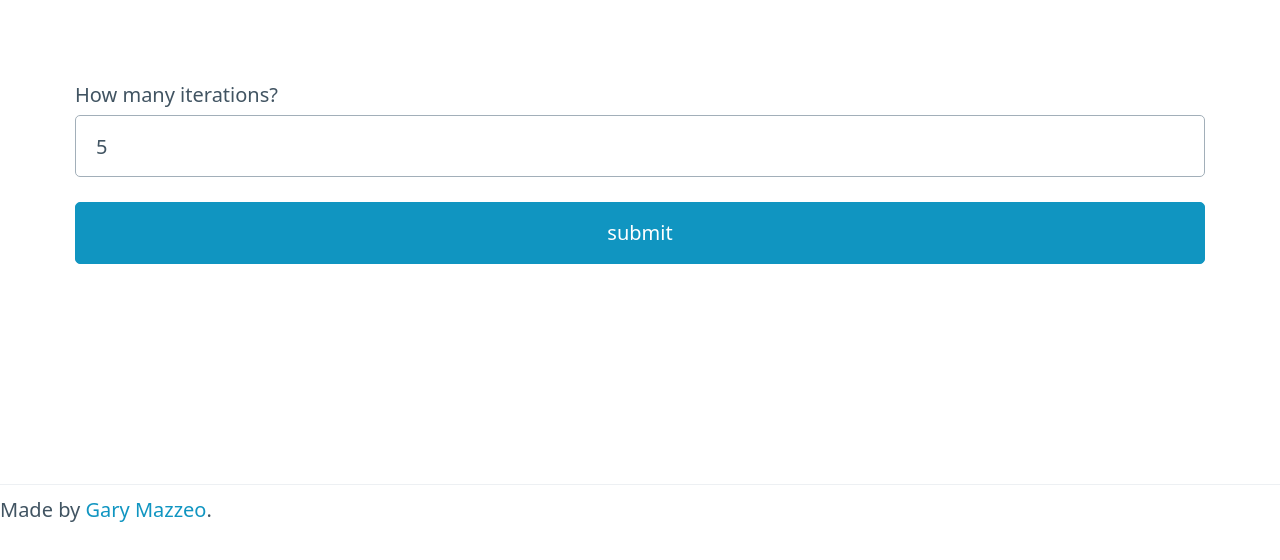
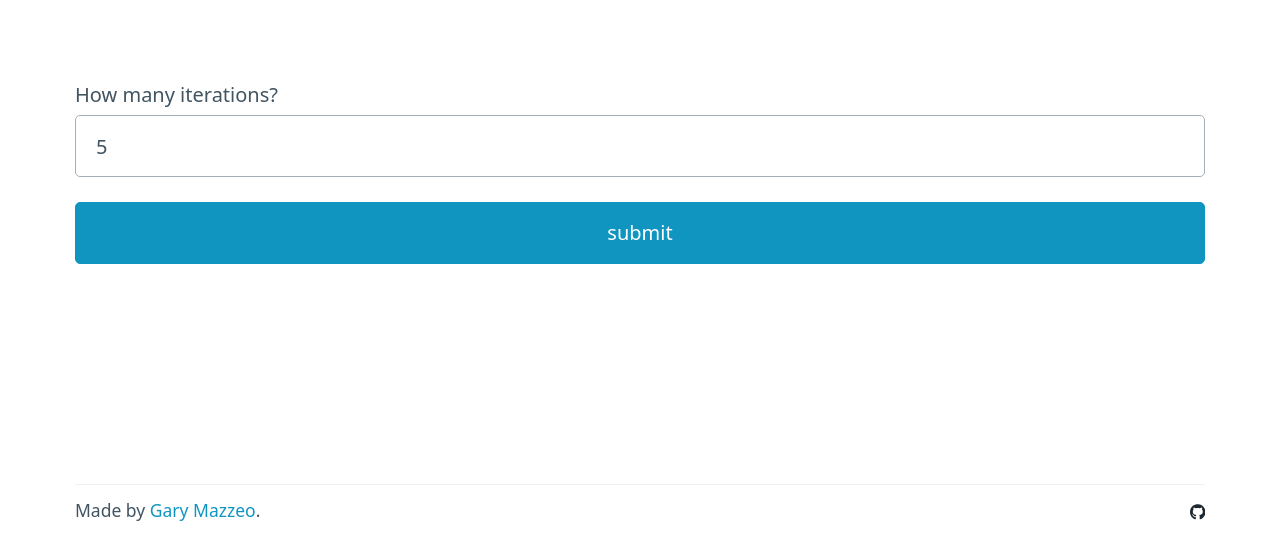
Before and after one commit to garymazzeo/calt-features-creator, a plain HTML site: page features.html in a window 1280 px wide. Drawn offline with nearby package versions, Linux system fonts and the light colour scheme.

Commit message:
:speech_balloon: :lipstick: Adjust footer

```diff
--- a/features.html
+++ b/features.html
@@ -9,6 +9,11 @@
   <style>
     .hidden {
       display: none;
+    }
+
+    .flex {
+      display: flex;
+      justify-content: space-between;
     }
   </style>
   <title>OpenType Features</title>
@@ -60,10 +65,20 @@
     </pre>
   </main>
 
-  <footer>
+  <footer class="container">
     <hr>
-
-    <p>Made by <a href="https://garymazzeo.com">Gary Mazzeo</a>.</p>
+    <div class="flex">
+      <p><small>Made by <a href="https://garymazzeo.com">Gary Mazzeo</a>.</small></p>
+      <a href="https://github.com/garymazzeo/calt-features-creator" class="contrast"
+        aria-label="Calt Feature Creator GitHub repository">
+        <svg aria-hidden="true" focusable="false" role="img" xmlns="http://www.w3.org/2000/svg" viewBox="0 0 496 512"
+          height="16px">
+          <path fill="currentColor"
+            d="M165.9 397.4c0 2-2.3 3.6-5.2 3.6-3.3.3-5.6-1.3-5.6-3.6 0-2 2.3-3.6 5.2-3.6 3-.3 5.6 1.3 5.6 3.6zm-31.1-4.5c-.7 2 1.3 4.3 4.3 4.9 2.6 1 5.6 0 6.2-2s-1.3-4.3-4.3-5.2c-2.6-.7-5.5.3-6.2 2.3zm44.2-1.7c-2.9.7-4.9 2.6-4.6 4.9.3 2 2.9 3.3 5.9 2.6 2.9-.7 4.9-2.6 4.6-4.6-.3-1.9-3-3.2-5.9-2.9zM244.8 8C106.1 8 0 113.3 0 252c0 110.9 69.8 205.8 169.5 239.2 12.8 2.3 17.3-5.6 17.3-12.1 0-6.2-.3-40.4-.3-61.4 0 0-70 15-84.7-29.8 0 0-11.4-29.1-27.8-36.6 0 0-22.9-15.7 1.6-15.4 0 0 24.9 2 38.6 25.8 21.9 38.6 58.6 27.5 72.9 20.9 2.3-16 8.8-27.1 16-33.7-55.9-6.2-112.3-14.3-112.3-110.5 0-27.5 7.6-41.3 23.6-58.9-2.6-6.5-11.1-33.3 2.6-67.9 20.9-6.5 69 27 69 27 20-5.6 41.5-8.5 62.8-8.5s42.8 2.9 62.8 8.5c0 0 48.1-33.6 69-27 13.7 34.7 5.2 61.4 2.6 67.9 16 17.7 25.8 31.5 25.8 58.9 0 96.5-58.9 104.2-114.8 110.5 9.2 7.9 17 22.9 17 46.4 0 33.7-.3 75.4-.3 83.6 0 6.5 4.6 14.4 17.3 12.1C428.2 457.8 496 362.9 496 252 496 113.3 383.5 8 244.8 8zM97.2 352.9c-1.3 1-1 3.3.7 5.2 1.6 1.6 3.9 2.3 5.2 1 1.3-1 1-3.3-.7-5.2-1.6-1.6-3.9-2.3-5.2-1zm-10.8-8.1c-.7 1.3.3 2.9 2.3 3.9 1.6 1 3.6.7 4.3-.7.7-1.3-.3-2.9-2.3-3.9-2-.6-3.6-.3-4.3.7zm32.4 35.6c-1.6 1.3-1 4.3 1.3 6.2 2.3 2.3 5.2 2.6 6.5 1 1.3-1.3.7-4.3-1.3-6.2-2.2-2.3-5.2-2.6-6.5-1zm-11.4-14.7c-1.6 1-1.6 3.6 0 5.9 1.6 2.3 4.3 3.3 5.6 2.3 1.6-1.3 1.6-3.9 0-6.2-1.4-2.3-4-3.3-5.6-2z">
+          </path>
+        </svg>
+      </a>
+    </div>
   </footer>
 
   <script src="./features.js"></script>
```
